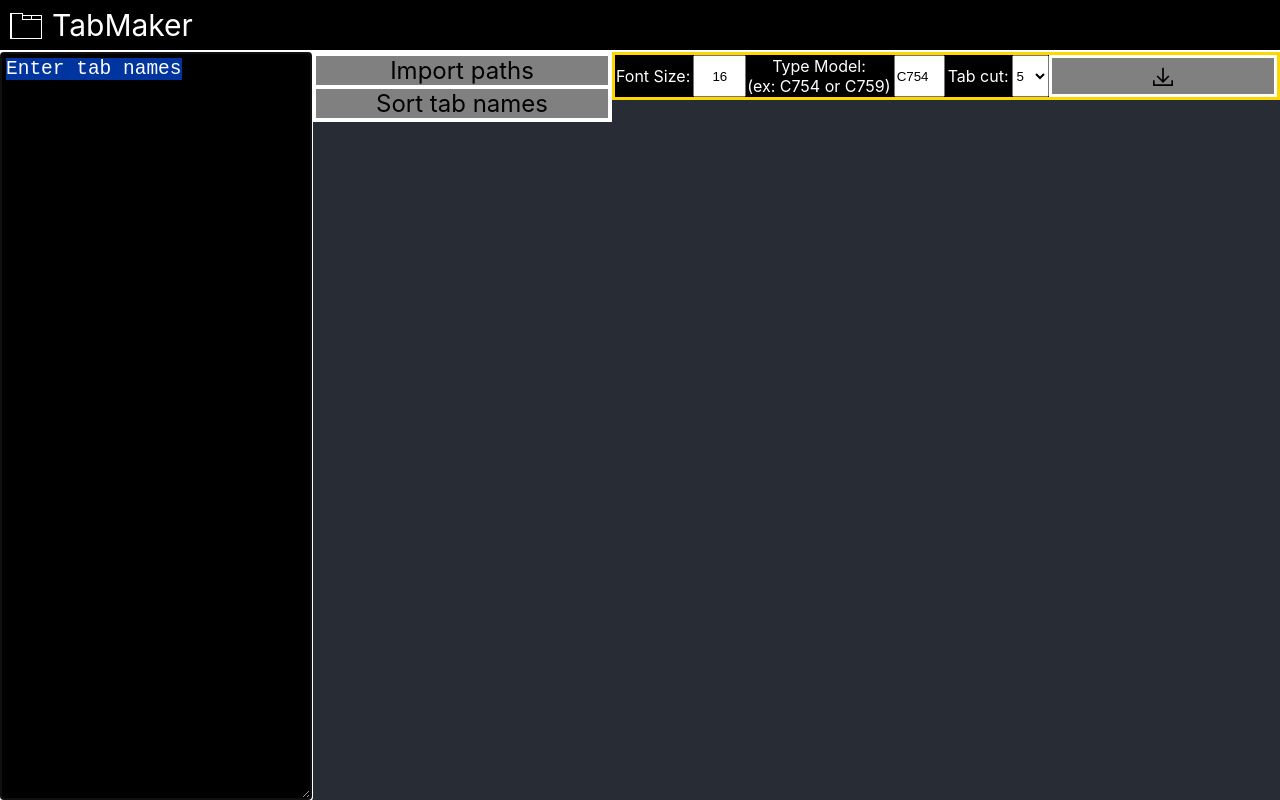
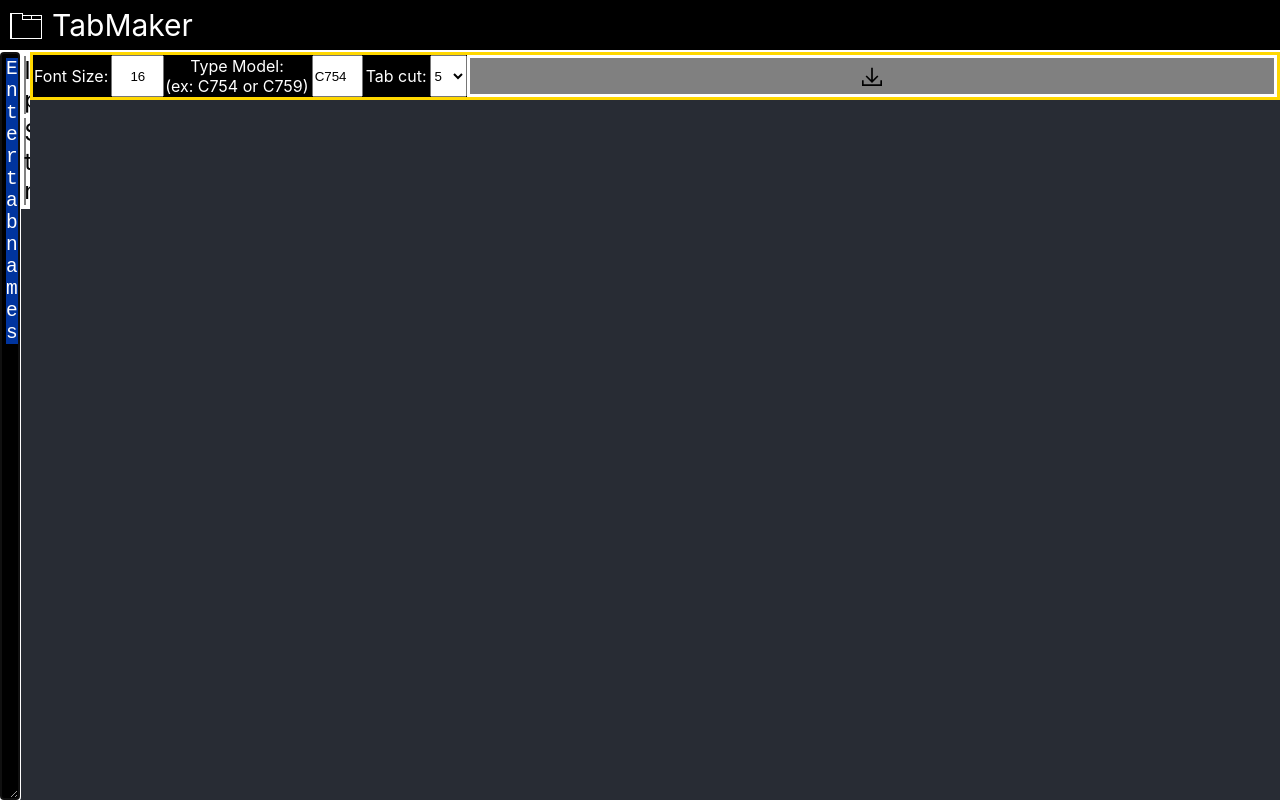
Before and after one commit to peoplestealusernames/konica-minolta-tab-website, a React (Create React App) app: page / in a window 1280 px wide. Built offline with nearby package versions, Linux system fonts and the light colour scheme; the HTML template or start-up script is replaced by a standard one.

Commit message:
Tab view: fixed size

```diff
--- a/src/DisplayTabs.tsx
+++ b/src/DisplayTabs.tsx
@@ -26,8 +26,8 @@ export function DisplayTabs(props: {
         color: "white",
         justifyContent: "start",
         alignContent: "start",
-        flex: 1,
         overflowY: "scroll",
+        width: "1250px"
     }}>
         {props.tabs.map((tabSection, tabi) =>
             tabSection.map((e, i) => <div
```
